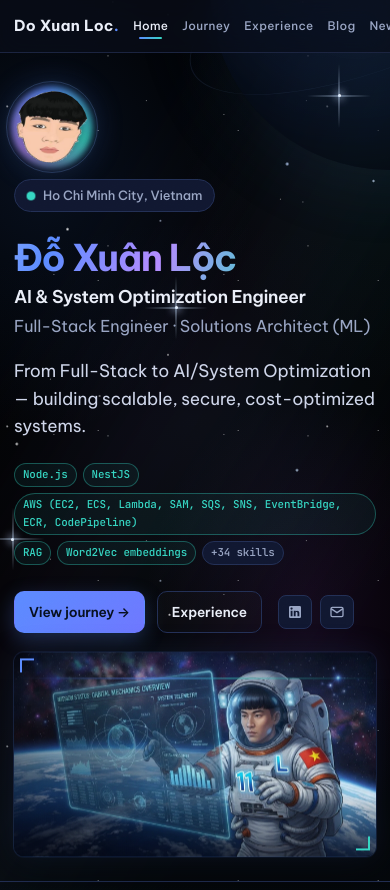
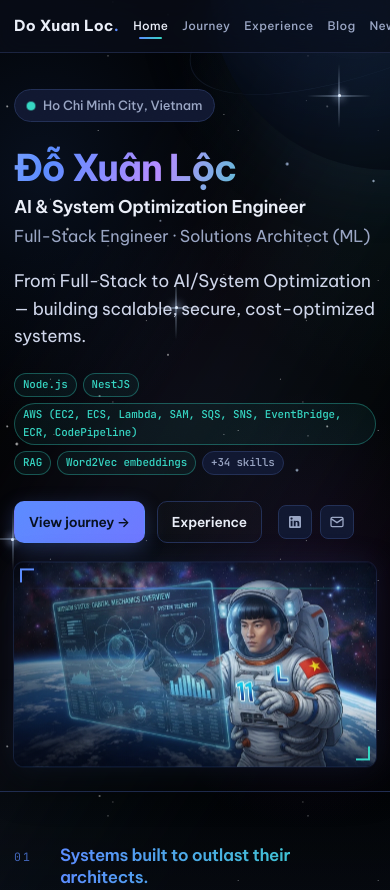
Before and after one commit to doxuanloc/doxuanloc.dev, an Astro site: page / in a window 390 px wide. Shown: the top 890 px of the page. Built offline with nearby package versions, Linux system fonts and the light colour scheme; Astro itself is replaced by a stand-in of ours; a web font is replaced by a local one.

Commit message:
style: bỏ avatar illustration khỏi Hero
Co-Authored-By: Claude Sonnet 4.6 <noreply@anthropic.com>

```diff
--- a/src/components/Hero.astro
+++ b/src/components/Hero.astro
@@ -7,7 +7,6 @@ const lang = getLangFromUrl(Astro.url);
 const t = useTranslations(lang);
 const profile = getProfile(lang);
 const id = profile.identity;
-const avatar = existsSync(join(process.cwd(), 'public/images/avatar.png')) ? '/images/avatar.png' : null;
 const heroVisual = existsSync(join(process.cwd(), 'public/images/hero-astronaut.webp')) ? '/images/hero-astronaut.webp' : null;
 const skillHighlights = [
   ...(profile.skills.backend ?? []).slice(0, 2),
@@ -22,12 +21,7 @@ const totalSkills = Object.values(profile.skills).flat().length;
 
       <!-- Cột trái: nội dung -->
       <div class="hero-content">
-        {avatar && (
-          <div class="hero-avatar" data-reveal style="--reveal-delay:10ms">
-            <img src={avatar} alt="" width="200" height="200" role="presentation" />
-          </div>
-        )}
-        <div class="badge" data-reveal style="--reveal-delay:40ms;margin-bottom:22px">
+        <div class="badge" data-reveal style="--reveal-delay:10ms;margin-bottom:22px">
           <span class="pulse"></span>
           <span>{id.location}</span>
         </div>
@@ -113,42 +107,6 @@ const totalSkills = Object.values(profile.skills).flat().length;
     .hero-section { padding-top: 36px; padding-bottom: 24px; }
   }
 
-  /* Avatar tròn */
-  .hero-avatar {
-    position: relative; width: 112px; height: 112px; margin-bottom: 22px;
-    border-radius: 50%;
-    background: radial-gradient(circle at 50% 36%, #1b2748 0%, #0a1224 78%);
-    display: grid; place-items: center;
-    box-shadow: 0 0 34px rgba(91, 140, 255, 0.32), inset 0 0 0 1px rgba(255, 255, 255, 0.07);
-  }
-  .hero-avatar::before {
-    content: ""; position: absolute; inset: -3px; border-radius: 50%; z-index: -1;
-    background: conic-gradient(from 0deg, var(--accent), var(--accent-2), var(--accent-3), var(--accent));
-    filter: blur(3px); animation: avatarSpin 7s linear infinite;
-  }
-  .hero-avatar::after {
-    content: ""; position: absolute; inset: -11px; border-radius: 50%;
-    border: 1px solid rgba(120, 160, 235, 0.22);
-  }
-  .hero-avatar img {
-    width: 94%; height: 94%; object-fit: contain; object-position: center 42%;
-    border-radius: 50%; filter: drop-shadow(0 4px 10px rgba(0, 0, 0, 0.55));
-  }
-  @keyframes avatarSpin { to { transform: rotate(360deg); } }
-
-  /* Avatar responsive */
-  @media (max-width: 768px) {
-    .hero-avatar { width: 100px; height: 100px; margin-bottom: 18px; }
-    .hero-avatar::after { inset: -9px; }
-  }
-  @media (max-width: 600px) {
-    .hero-avatar { width: 88px; height: 88px; margin-bottom: 16px; }
-    .hero-avatar::before { inset: -2px; }
-    .hero-avatar::after { inset: -8px; }
-  }
-  @media (max-width: 400px) {
-    .hero-avatar { width: 76px; height: 76px; margin-bottom: 14px; }
-  }
 
   /* Hero visual — cột phải */
   .hero-visual {
```
